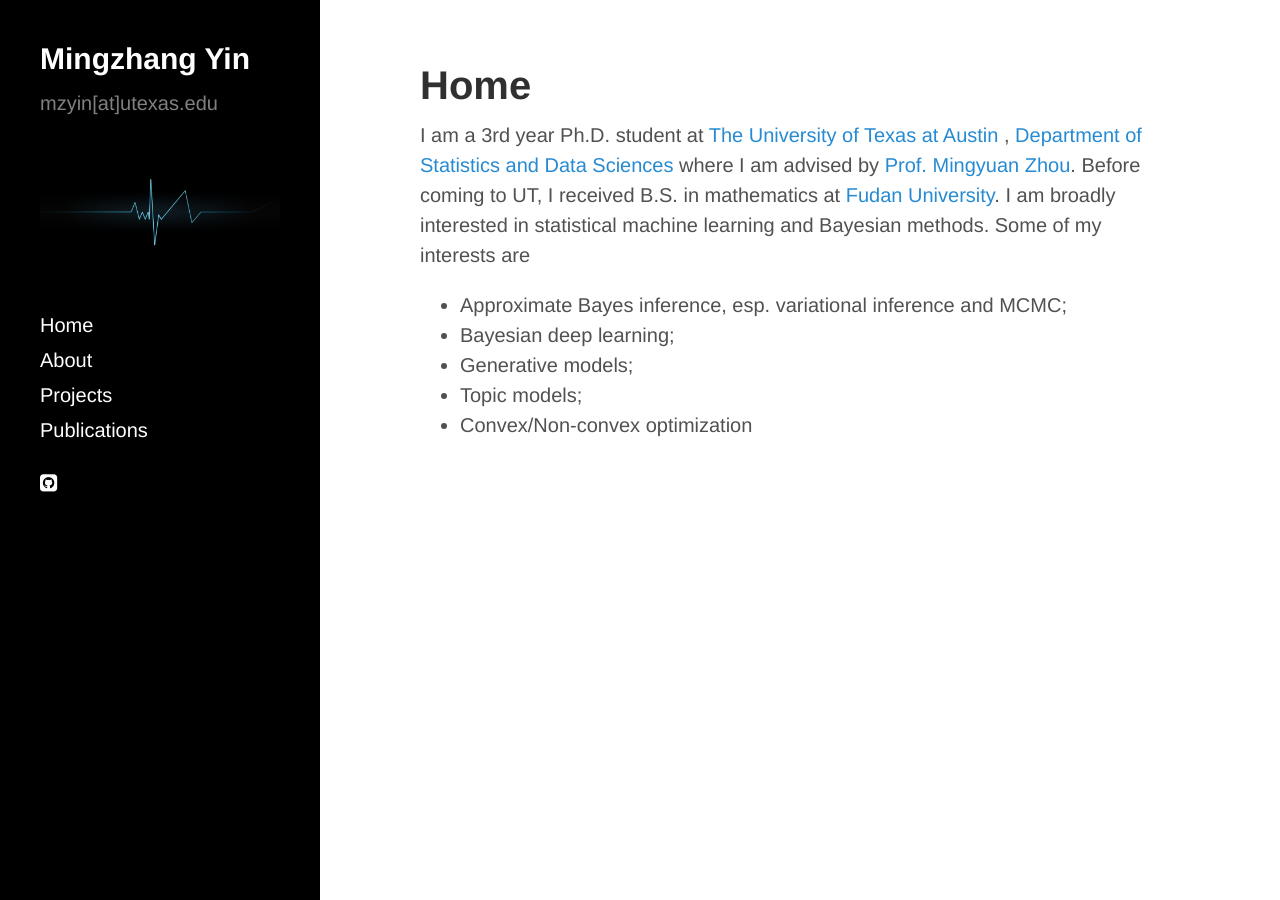
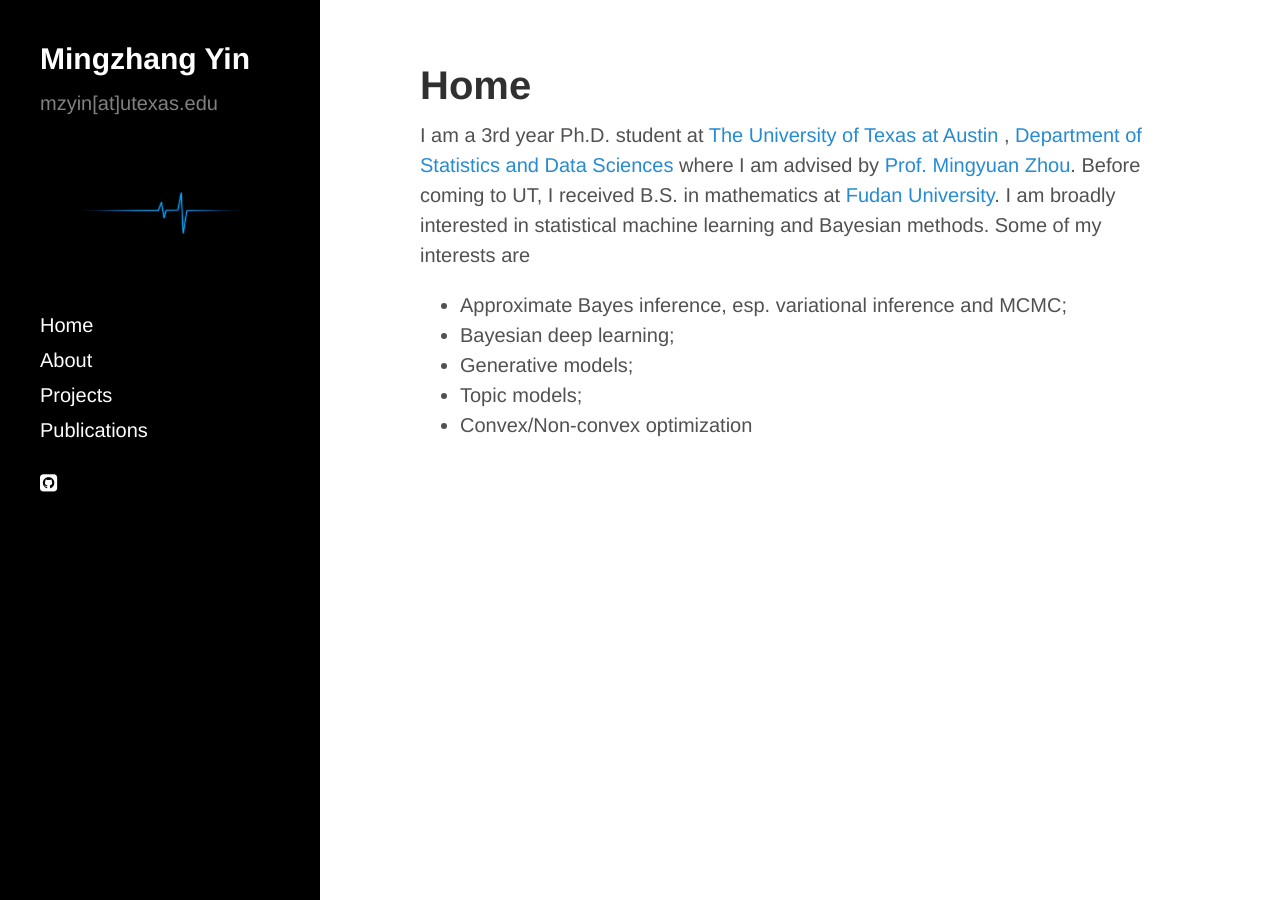
Before and after one commit to mingzhang-yin/mingzhang-yin.github.io, a Jekyll site: the page built from index.md, in a window 1280 px wide. Built offline with Jekyll 4.4.1, drawn with Linux system fonts in a browser that asks for light colours; nearby versions of some CDN libraries.

Commit message:
Update sidebar.html

```diff
--- a/_includes/sidebar.html
+++ b/_includes/sidebar.html
@@ -3,7 +3,7 @@
     <div class="sidebar-about">
       <h2><a class="">Mingzhang Yin</a></h2>
       <p class="lead">mzyin[at]utexas.edu</p>
-      <img src="/assets/images/heart.png"/>
+      <img src="/assets/images/heart.jpg"/>
     </div>
 
     <nav class="sidebar-nav">
```
